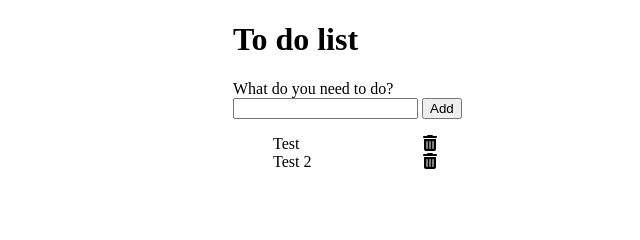
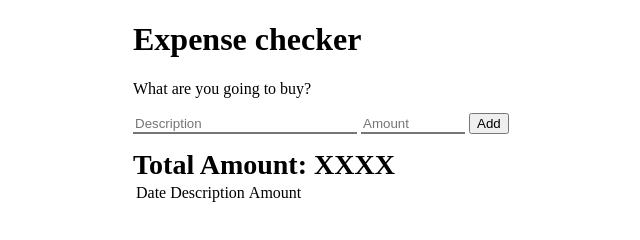
Before and after one commit to Sozai83/Project3_NoteTakingApp, a plain HTML site: page index.html in a window 1280 px wide. Shown: the whole page, without its empty margins (257-897 px from the left). Drawn offline with Linux system fonts and the light colour scheme.

Commit message:
add stylings

```diff
--- a/index.html
+++ b/index.html
@@ -1,22 +1,32 @@
 <!DOCTYPE html>
 <html lang="en">
     <head>
-        <title>To do list app</title>
+        <title></title>
         <link rel="stylesheet" href="style.css">
         <script src="https://kit.fontawesome.com/109e5d926d.js" crossorigin="anonymous"></script>
     </head>
     <body>
-        <h1>To do list</h1>
-        <div calss="todo-input">
-            <label for="todo">What do you need to do?</label><br>
-            <input type="text" id="todo" name="todo">
+        <h1>Expense checker</h1>
+        <div calss="expence-input">
+            <label for="item">What are you going to buy?</label><br>
+            <input type="text" id="item" name="item" placeholder="Description">
+            <input type="text" id="item_amount" name="item_amount" placeholder="Amount">
             <input type="submit" id="submit" value="Add">
         </div>
-        <div class="list-container">
-            <ul class="list" id="list">
-                <li class="list-item"><span class="list-text">Test</span><i class="fas fa-trash-alt delete"></i></li>
-                <li class="list-item"><span class="list-text">Test 2</span><i class="fas fa-trash-alt delete"></i></li>
-            </ul>
+        <div id="total">Total Amount: <span id="total_amount">XXXX</span></div>
+        <div class="table-container">
+            <table>
+                <thead>
+                    <tr>
+                        <td>Date</td>
+                        <td>Description</td>
+                        <td>Amount</td>
+                    </tr>
+                </thead>
+                <tbody>
+
+                </tbody>
+            </table>
         </div>
     </body>
     <script src="script.js"></script>
--- a/style.css
+++ b/style.css
@@ -1,14 +1,32 @@
 body {
-    max-width:300px;
+    max-width:500px;
     margin:0 auto;
 }
 
-ul li{
-    display:flex;
+input{
+    margin: 15px 0;
+}
+input#item,
+input#item_amount{
+    outline: 0;
+    border-width: 0 0 2px;
 }
 
-ul li .list-text{
-    min-width:150px;
+input#item{
+    width: 220px;
+}
+
+input#item_amount{
+    width: 100px;
+}
+
+#total{
+    font-size: 28px;
+    font-weight: 700;
+}
+
+td{
+
 }
 
 .delete:hover{
```
